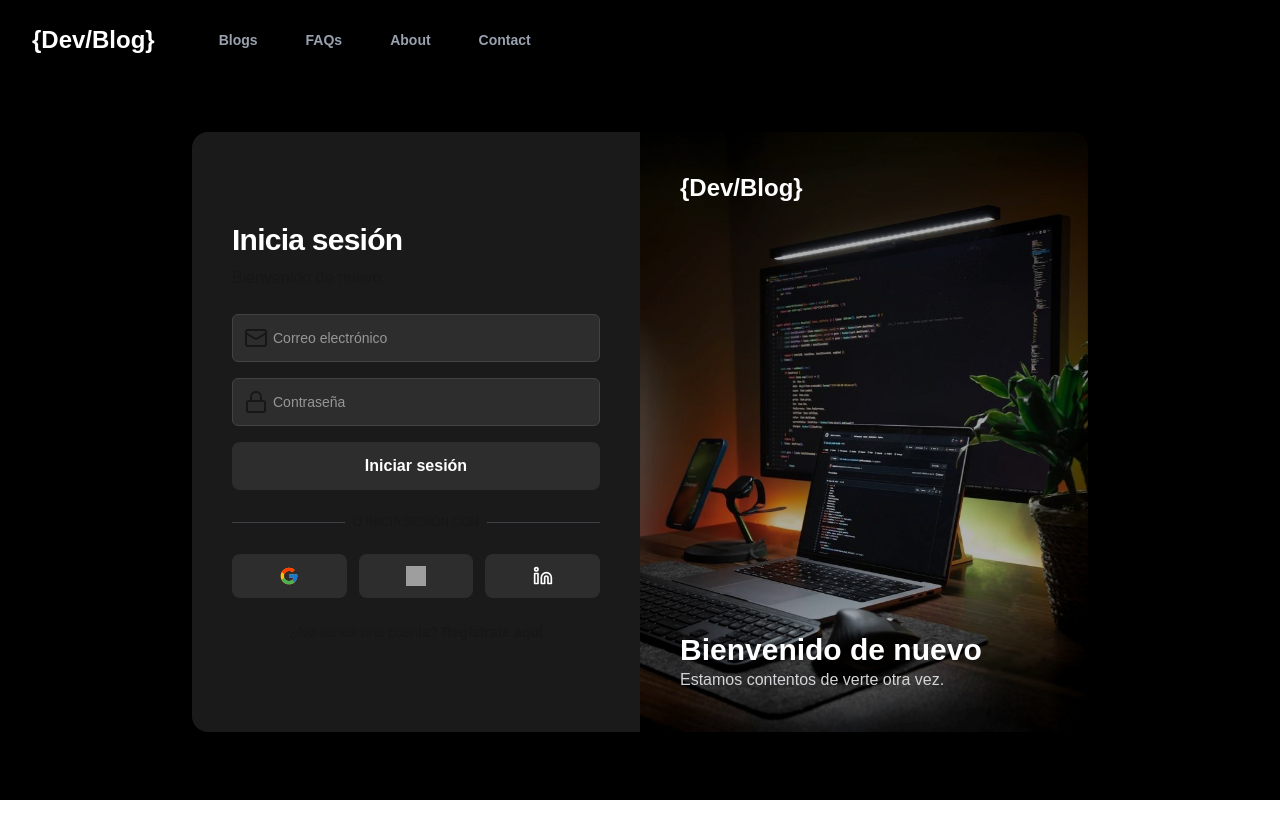
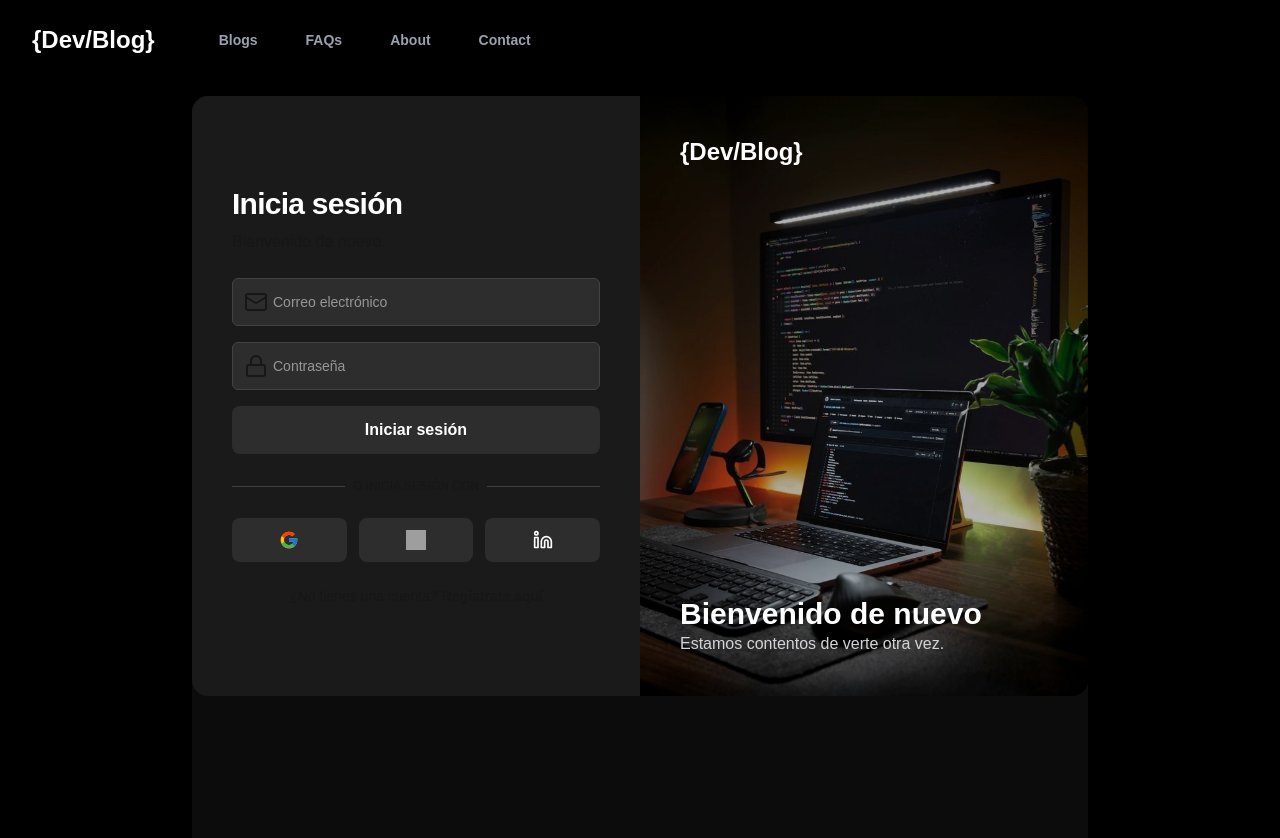
Before and after one commit to restoker/Devtalles_Blog_Qwerty_Team_Frontend, a Next.js app: page /login in a window 1280 px wide. Shown: the top 838 px of the page. Before the commit the page ends 800 px from the top, so only its background shows below. Built offline with nearby package versions, Linux system fonts and the light colour scheme; grey boxes are pictures that could not be loaded.

Commit message:
height of screen register fixed

```diff
--- a/src/components/auth/auth-form.tsx
+++ b/src/components/auth/auth-form.tsx
@@ -35,7 +35,7 @@ export function AuthForm() {
   };
 
   return (
-    <div className="relative w-full h-[600px] perspective-1000 mt-16">
+    <div className="relative w-full min-h-dvh perspective-1000 mt-16">
       <AnimatePresence initial={false} custom={direction}>
         <motion.div
           key={isLogin ? 'login' : 'register'}
--- a/src/components/auth/register-form.tsx
+++ b/src/components/auth/register-form.tsx
@@ -132,6 +132,7 @@ export function RegisterForm({ onToggle }: RegisterFormProps) {
                           id="password"
                           placeholder="Your password"
                           required
+                          type="password"
                           className=""
                         />
                       </FormControl>
```
